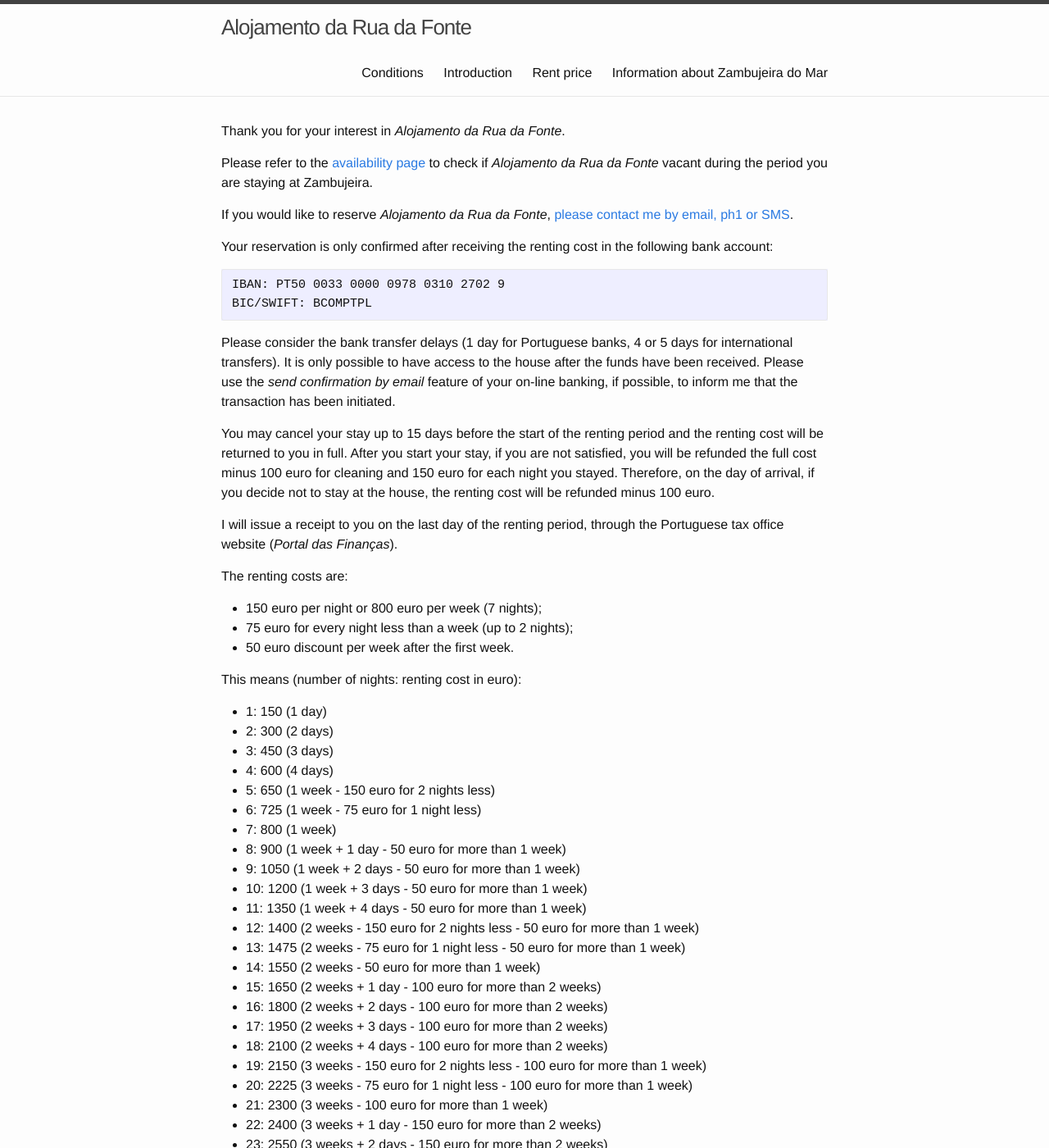
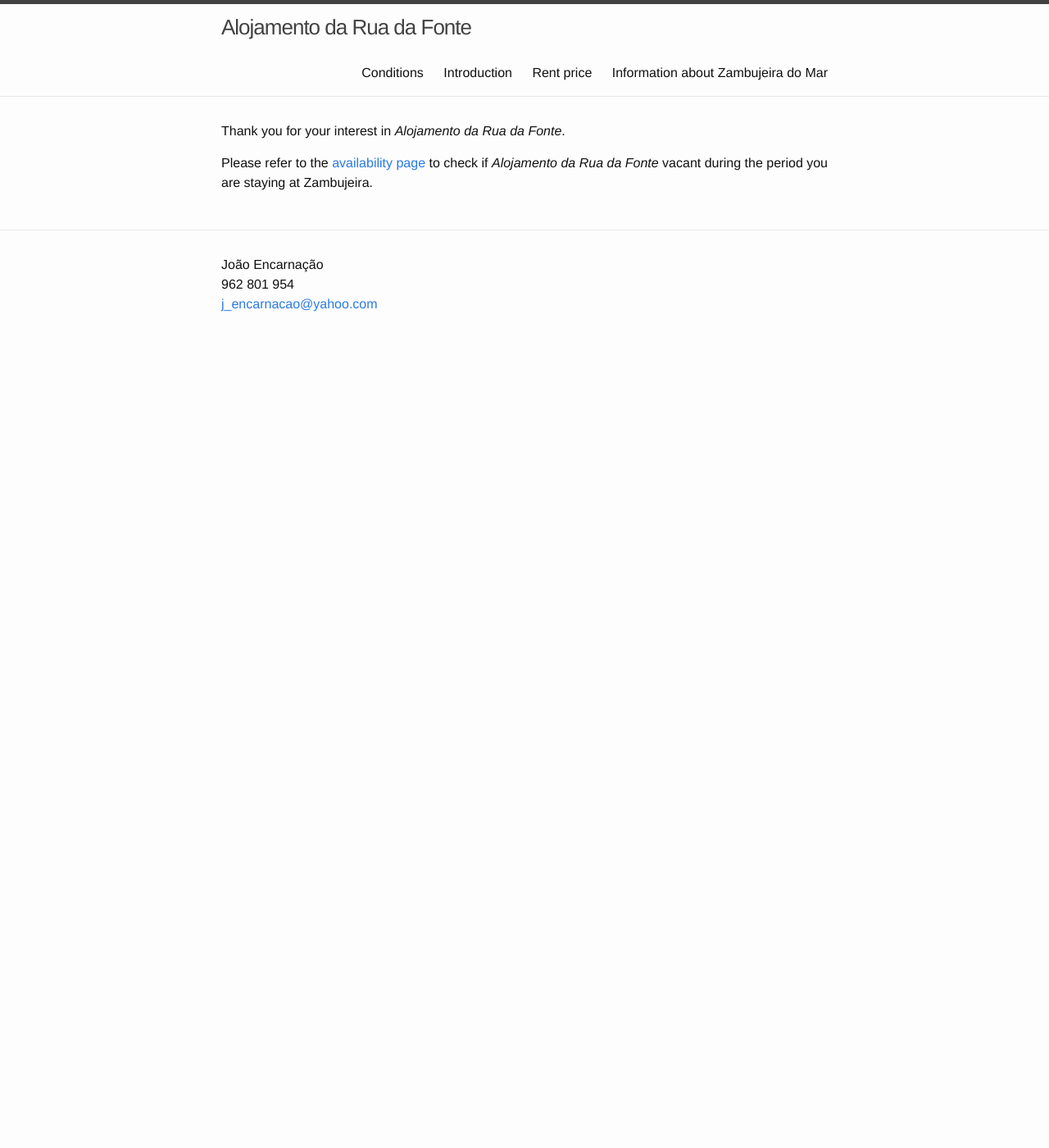
Before and after one commit to jgte/zh, a Jekyll site: the page built from en_price.md, in a window 1280 px wide and 1400 px high. Shown: the whole window at 82% size. Built offline with Jekyll 4.4.1, drawn with Linux system fonts in a browser that asks for light colours; some of the changed text lies outside the part shown.

Commit message:
testing build error

```diff
--- a/en_price.md
+++ b/en_price.md
@@ -8,51 +8,3 @@
 Thank you for your interest in *Alojamento da Rua da Fonte*.
 
 Please refer to the [availability page](http://jgte.github.io/zambujeira/en/#disponibilidade) to check if *Alojamento da Rua da Fonte* vacant during the period you are staying at Zambujeira.
-
-If you would like to reserve *Alojamento da Rua da Fonte*, [please contact me by email, ph1 or SMS](http://jgte.github.io/zh/en/intro#house-contacts).
-
-Your reservation is only confirmed after receiving the renting cost in the following bank account:
-
-    IBAN: PT50 0033 0000 0978 0310 2702 9
-    BIC/SWIFT: BCOMPTPL
-
-Please consider the bank transfer delays (1 day for Portuguese banks, 4 or 5 days for international transfers). It is only possible to have access to the house after the funds have been received. Please use the *send confirmation by email* feature of your on-line banking, if possible, to inform me that the transaction has been initiated.
-
-You may cancel your stay up to 15 days before the start of the renting period and the renting cost will be returned to you in full. After you start your stay, if you are not satisfied, you will be refunded the full cost minus 100 euro for cleaning and 150 euro for each night you stayed. Therefore, on the day of arrival, if you decide not to stay at the house, the renting cost will be refunded minus 100 euro.
-
-I will issue a receipt to you on the last day of the renting period, through the Portuguese tax office website (*Portal das Finanças*).
-
-The renting costs are:
-- 150 euro per night or 800 euro per week (7 nights);
-- 75 euro for every night less than a week (up to 2 nights);
-- 50 euro discount per week after the first week.
-
-This means (number of nights: renting cost in euro):
-- 1: 150 (1 day)
-- 2: 300 (2 days)
-- 3: 450 (3 days)
-- 4: 600 (4 days)
-- 5: 650 (1 week - 150 euro for 2 nights less)
-- 6: 725 (1 week - 75 euro for 1 night less)
-- 7: 800 (1 week)
-- 8: 900 (1 week + 1 day - 50 euro for more than 1 week)
-- 9: 1050 (1 week + 2 days - 50 euro for more than 1 week)
-- 10: 1200 (1 week + 3 days - 50 euro for more than 1 week)
-- 11: 1350 (1 week + 4 days - 50 euro for more than 1 week)
-- 12: 1400 (2 weeks - 150 euro for 2 nights less - 50 euro for more than 1 week)
-- 13: 1475 (2 weeks - 75 euro for 1 night less - 50 euro for more than 1 week)
-- 14: 1550 (2 weeks - 50 euro for more than 1 week)
-- 15: 1650 (2 weeks + 1 day - 100 euro for more than 2 weeks)
-- 16: 1800 (2 weeks + 2 days - 100 euro for more than 2 weeks)
-- 17: 1950 (2 weeks + 3 days - 100 euro for more than 2 weeks)
-- 18: 2100 (2 weeks + 4 days - 100 euro for more than 2 weeks)
-- 19: 2150 (3 weeks - 150 euro for 2 nights less - 100 euro for more than 1 week)
-- 20: 2225 (3 weeks - 75 euro for 1 night less - 100 euro for more than 1 week)
-- 21: 2300 (3 weeks - 100 euro for more than 1 week)
-- 22: 2400 (3 weeks + 1 day - 150 euro for more than 2 weeks)
-- 23: 2550 (3 weeks + 2 days - 150 euro for more than 2 weeks)
-- 24: 2700 (3 weeks + 3 days - 150 euro for more than 2 weeks)
-- 25: 2850 (3 weeks + 4 days - 150 euro for more than 2 weeks)
-- 26: 2900 (3 weeks - 150 euro for 2 nights less - 150 euro for more than 2 weeks)
-- 27: 2975 (3 weeks - 75 euro for 1 night less - 150 euro for more than 2 weeks)
-- 28: 3050 (4 weeks - 150 euro for more than 2 weeks)
```
